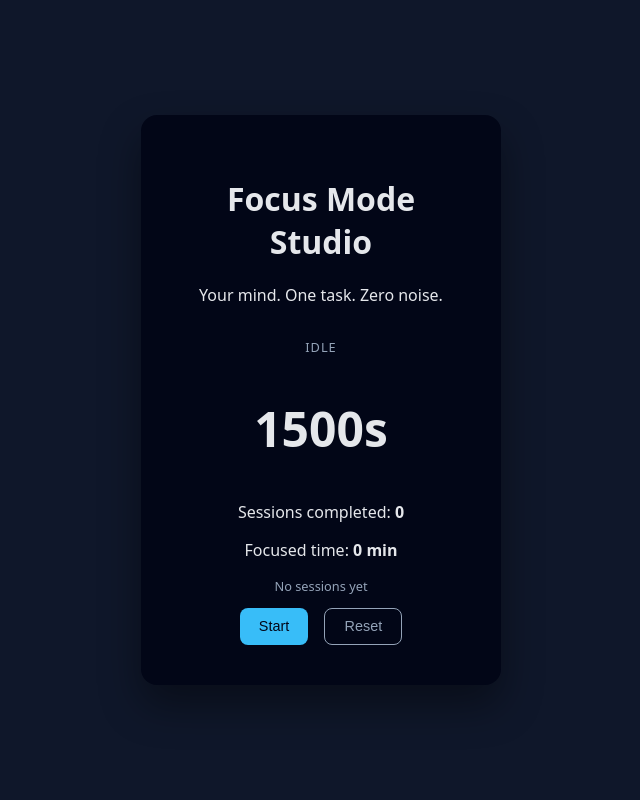
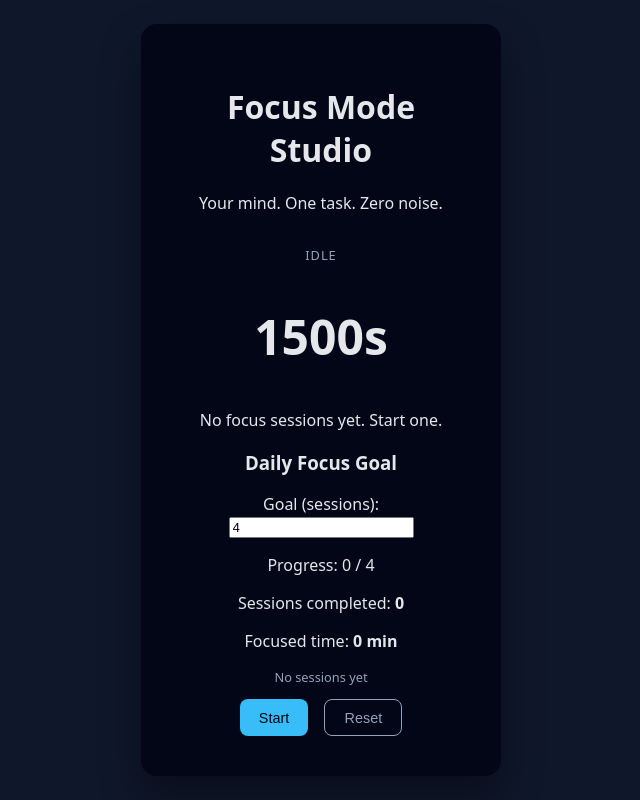
Before and after one commit to AADHITYA49-CSBS/focus-mode-studio, a React (Vite) app: page / in a window 1280 px wide. Shown: the whole page, without its empty margins (319-959 px from the left). Built offline with nearby package versions, Linux system fonts and the light colour scheme.

Commit message:
Add Daily Focus Goal with defensive props handling

```diff
--- a/src/App.jsx
+++ b/src/App.jsx
@@ -28,12 +28,14 @@ import TimerDisplay from "./components/TimerDisplay";
 import Controls from "./components/Controls";
 import SessionStats from "./components/SessionStats";
 import SessionList from "./components/SessionList";
-
+import SessionSummary from "./components/SessionSummary";
+import DailyGoal from "./components/DailyGoal";
 import { useTimer } from "./hooks/useTimer";
 
 function App() {
   const { status, timeLeft, start, pause, reset, sessions } = useTimer(1500);
 
+  // Keyboard shortcuts
   useEffect(() => {
     const handleKey = (e) => {
       if (e.code === "Space") {
@@ -56,11 +58,15 @@ function App() {
 
       <TimerDisplay status={status} timeLeft={timeLeft} />
 
-      {/* ✅ Session statistics */}
+      {/* Focus insights */}
+      <SessionSummary sessions={sessions} />
+      <DailyGoal sessions={sessions} />
+
+      {/* Session data */}
       <SessionStats sessions={sessions} />
       <SessionList sessions={sessions} />
 
-
+      {/* Controls */}
       <Controls
         status={status}
         onStart={start}
--- /dev/null
+++ b/src/components/DailyGoal.jsx
@@ -0,0 +1,32 @@
+import { useState } from "react";
+
+export default function DailyGoal({ sessions = [] }) {
+  const [goal, setGoal] = useState(4);
+
+  const completedSessions = sessions.length;
+  const goalReached = completedSessions >= goal;
+
+  return (
+    <div className="daily-goal">
+      <h3>Daily Focus Goal</h3>
+
+      <label>
+        Goal (sessions):
+        <input
+          type="number"
+          min="1"
+          value={goal}
+          onChange={(e) => setGoal(Number(e.target.value))}
+        />
+      </label>
+
+      <p>
+        Progress: {completedSessions} / {goal}
+      </p>
+
+      {goalReached && (
+        <p className="goal-hit">🎉 Goal achieved! Stay focused.</p>
+      )}
+    </div>
+  );
+}
--- /dev/null
+++ b/src/components/SessionSummary.jsx
@@ -0,0 +1,18 @@
+export default function SessionSummary({ sessions = [] }) {
+  if (sessions.length === 0) {
+    return <p>No focus sessions yet. Start one.</p>;
+  }
+
+  const totalSessions = sessions.length;
+  const totalMinutes = Math.floor(
+    sessions.reduce((sum, s) => sum + s.duration, 0) / 60
+  );
+
+  return (
+    <div className="session-summary">
+      <h3>Today’s Focus</h3>
+      <p>Sessions: {totalSessions}</p>
+      <p>Total Focus: {totalMinutes} min</p>
+    </div>
+  );
+}
```
